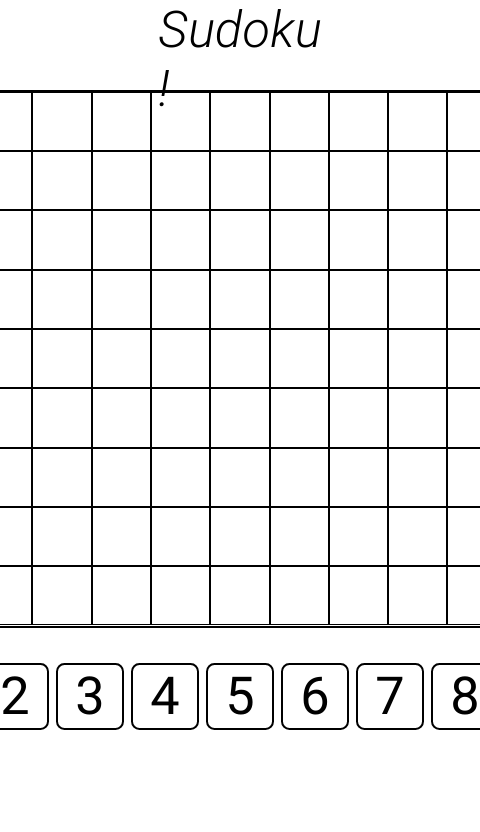
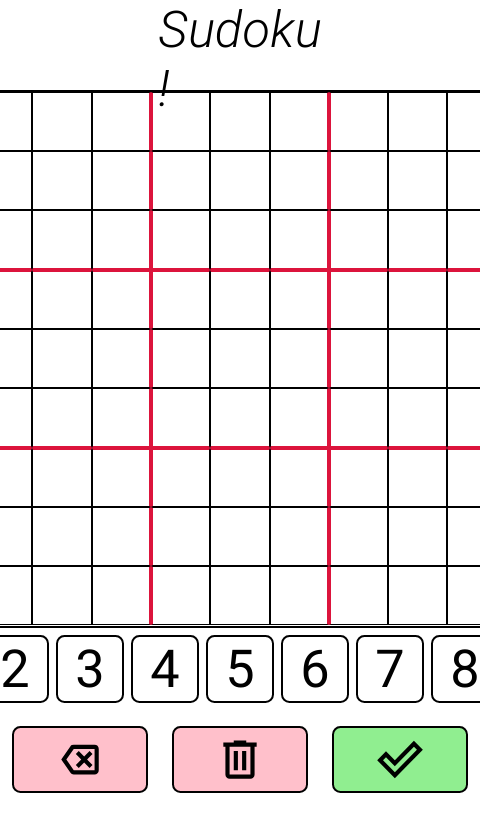
Before and after one commit to cemolgun/sudoku, an Electron app: page window/window.html in a window 480 px wide. Shown: the top 832 px of the page. Drawn offline with Linux system fonts and the light colour scheme.

Commit message:
Select and keyboard input done. Buttons

```diff
--- a/window/style.css
+++ b/window/style.css
@@ -12,7 +12,10 @@ html[color-theme="theme"]{
     --color-hover : gainsboro;
     --color-select : lightgray;
     --color-player : royalblue;
-    --color-warn : crimson;
+    --color-selected: lightblue;
+    --color-gr-divider : crimson;
+    --color-warn : pink;
+    --color-nice : lightgreen;
 }
 body{
     user-select: none;
@@ -53,11 +56,14 @@ div{
     flex-wrap: wrap;
     margin-left: calc((100vw - 80vh)/2);
     margin-right: calc((100vw - 80vh)/2);
-    height: 15vh;
+    height: 10vh;
     align-items: center;
 }
 .bottom{
+    display : flex;
+    flex-wrap: wrap;
     height: 10vh;
+    align-items: center;
 }
 .board{
     display: flex;
@@ -81,6 +87,23 @@ div{
 .board-sq:hover{
     background-color: var(--color-hover);
 }
+.board-sq.vertical-line-left{
+    border-left: 2px solid var(--color-gr-divider);
+}
+.board-sq.vertical-line-right{
+    border-right: 2px solid var(--color-gr-divider);
+}
+.board-sq.horizontal-line-top{
+    border-top: 2px solid var(--color-gr-divider);
+}
+.board-sq.horizontal-line-bottom{
+    border-bottom: 2px solid var(--color-gr-divider);
+}
+.board-sq[selected-sq="true"]
+{
+    background-color: var(--color-selected);
+}
+
 .button{
     display: flex;
     align-items: center;
@@ -95,3 +118,20 @@ div{
 .button:hover{
     box-shadow: var(--color-text) 2px 2px, var(--color-text) -2px 2px, var(--color-text) -2px -2px, var(--color-text) 2px -2px;
 }
+.break {
+    flex-basis: 100%;
+    height: 1vh;
+  }
+.button.func{
+    width: 16vh;
+    margin: auto;
+}
+.button.func img{
+    width: 6vh;
+}
+.del, .del-all{
+    background-color: var(--color-warn);
+}
+.submit{
+    background-color: var(--color-nice);
+}
--- a/window/window.html
+++ b/window/window.html
@@ -17,7 +17,11 @@
         </div>
     </div>
     <div class="panel"></div>
-    <div class="bottom"></div>
+    <div class="bottom">
+        <div class="button func del"><img src="../assets/Google Icons/backspace_FILL0_wght400_GRAD0_opsz24.svg" alt=""></div>
+        <div class="button func del-all"><img src="../assets/Google Icons/delete_FILL0_wght400_GRAD0_opsz24.svg" alt=""></div>
+        <div class="button func submit"><img src="../assets/Google Icons/done_outline_FILL0_wght400_GRAD0_opsz24.svg" alt=""></div>
+    </div>
 </body>
 <script src="window.js"></script>
 </html>
--- a/window/window.js
+++ b/window/window.js
@@ -1,3 +1,5 @@
+selected_sq = 0;
+
 board = document.querySelector(".board");
 class BoardSq
 {
@@ -5,17 +7,46 @@ class BoardSq
     {
         this.index = index;
         this.value = value;
-        this.row = index/9;
+        this.row = Math.floor(index/9);
         this.col = index%9;
 
         this.doc_sq = document.createElement("div");
         this.doc_sq.classList.add("board-sq");
         this.doc_sq.textContent = this.num;
+
+        if (this.col == 2 || this.col == 5)
+        {
+            this.doc_sq.classList.add("vertical-line-right");
+        }
+        else if (this.col == 3 || this.col == 6)
+        {
+            this.doc_sq.classList.add("vertical-line-left");
+        }
+        if (this.row == 2 || this.row == 5)
+        {
+            this.doc_sq.classList.add("horizontal-line-bottom");
+        }
+        else if (this.row == 3 || this.row == 6)
+        {
+            this.doc_sq.classList.add("horizontal-line-top");
+        }
+    }
+
+    unselect()
+    {
+        document.documentElement.removeAttribute()
     }
 
     add_to_board()
     {
         board.append(this.doc_sq);
+        this.doc_sq.addEventListener("click", ()=>{
+            if (selected_sq)
+                selected_sq.doc_sq.setAttribute("selected-sq", false);
+
+            this.doc_sq.setAttribute("selected-sq", true);
+            selected_sq = this;
+        })
     }
 
     update(num)
@@ -44,6 +75,7 @@ class Button
     click()
     {
         console.log(`Clickled ${this.num}`)
+        selected_sq.update(this.num);
     }
 
 
@@ -65,6 +97,15 @@ for (i = 1; i<10; i++)
     button.add_to_board();
 }
 
+brk = document.createElement("div");
+brk.classList.add("break");
+panel.append(brk);
+
+
+del_btn = new Button();
+del_all_btn = new Button();
+submit_btn = new Button();
+
 document.addEventListener("keydown", (e)=>{
     if (key_num = parseInt(e.key))
     {
```
Also changed, not shown: assets/Google Icons/backspace_FILL0_wght400_GRAD0_opsz24.svg (added), assets/Google Icons/delete_FILL0_wght400_GRAD0_opsz24.svg (added), assets/Google Icons/done_outline_FILL0_wght400_GRAD0_opsz24.svg (added).
